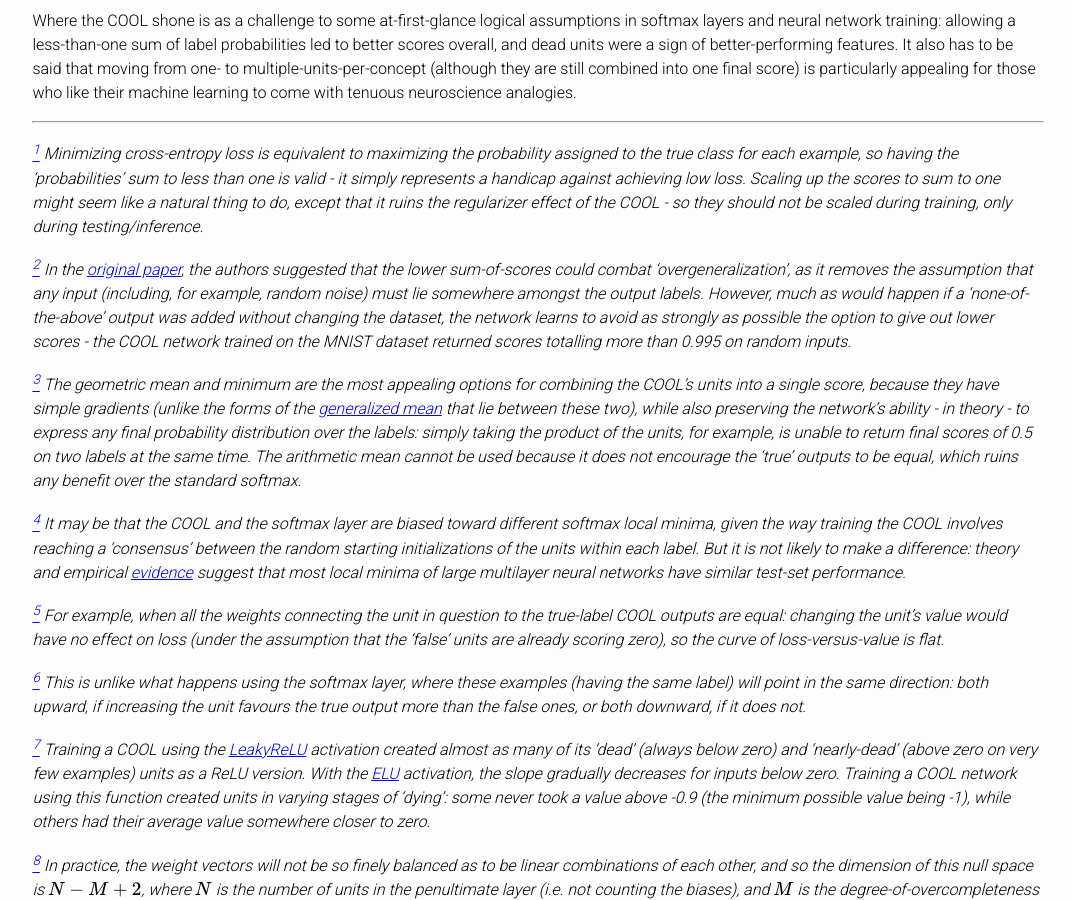
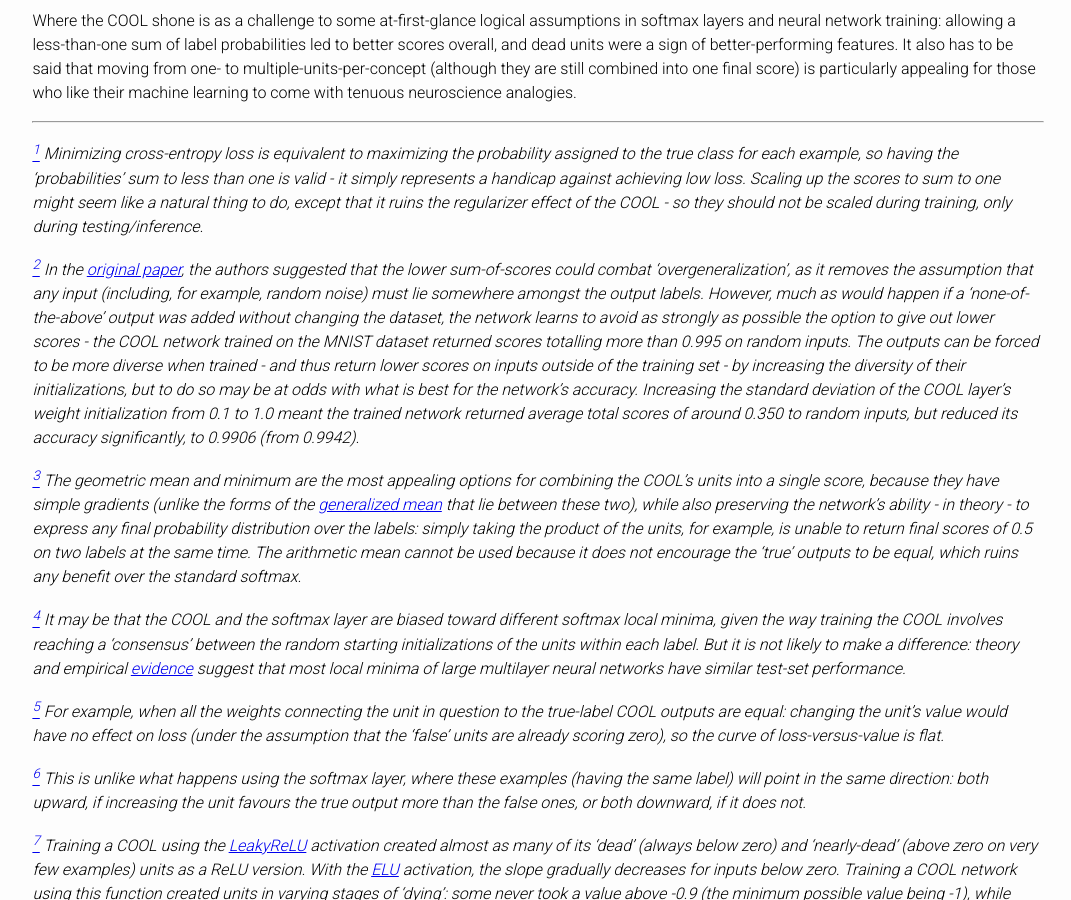
Before and after one commit to vogelta/COOL, a Jekyll site: the page built from COOL.md, in a window 1280 px wide and 900 px high, scrolled down 7040 px. Shown: the whole window, without its empty margins (102-1173 px from the left). Built offline with Jekyll 4.4.1, drawn with Linux system fonts in a browser that asks for light colours; formulas are drawn with MathJax 3; our own code applies the rules of GitHub Pages for plain Markdown files.

Commit message:
Update COOL.md

```diff
--- a/COOL.md
+++ b/COOL.md
@@ -153,7 +153,7 @@ Where the COOL shone is as a challenge to some at-first-glance logical assumptio
 
 *<a id="note1" href="#note1ref"><sup>1</sup></a> Minimizing cross-entropy loss is equivalent to maximizing the probability assigned to the true class for each example, so having the 'probabilities' sum to less than one is valid - it simply represents a handicap against achieving low loss. Scaling up the scores to sum to one might seem like a natural thing to do, except that it ruins the regularizer effect of the COOL - so they should not be scaled during training, only during testing/inference.*
 
-*<a id="note2" href="#note2ref"><sup>2</sup></a> In the [original paper](https://arxiv.org/abs/1609.02226), the authors suggested that the lower sum-of-scores could combat 'overgeneralization', as it removes the assumption that any input (including, for example, random noise) must lie somewhere amongst the output labels. However, much as would happen if a 'none-of-the-above' output was added without changing the dataset, the network learns to avoid as strongly as possible the option to give out lower scores - the COOL network trained on the MNIST dataset returned scores totalling more than 0.995 on random inputs.*
+*<a id="note2" href="#note2ref"><sup>2</sup></a> In the [original paper](https://arxiv.org/abs/1609.02226), the authors suggested that the lower sum-of-scores could combat 'overgeneralization', as it removes the assumption that any input (including, for example, random noise) must lie somewhere amongst the output labels. However, much as would happen if a 'none-of-the-above' output was added without changing the dataset, the network learns to avoid as strongly as possible the option to give out lower scores - the COOL network trained on the MNIST dataset returned scores totalling more than 0.995 on random inputs. The outputs can be forced to be more diverse when trained - and thus return lower scores on inputs outside of the training set - by increasing the diversity of their initializations, but to do so may be at odds with what is best for the network's accuracy. Increasing the standard deviation of the COOL layer's weight initialization from 0.1 to 1.0 meant the trained network returned average total scores of around 0.350 to random inputs, but reduced its accuracy significantly, to 0.9906 (from 0.9942).*
 
 *<a id="note3" href="#note3ref"><sup>3</sup></a> The geometric mean and minimum are the most appealing options for combining the COOL's units into a single score, because they have simple gradients (unlike the forms of the [generalized mean](https://en.wikipedia.org/wiki/Generalized_mean) that lie between these two), while also preserving the network's ability - in theory - to express any final probability distribution over the labels: simply taking the product of the units, for example, is unable to return final scores of 0.5 on two labels at the same time. The arithmetic mean cannot be used because it does not encourage the 'true' outputs to be equal, which ruins any benefit over the standard softmax.*
 
```
